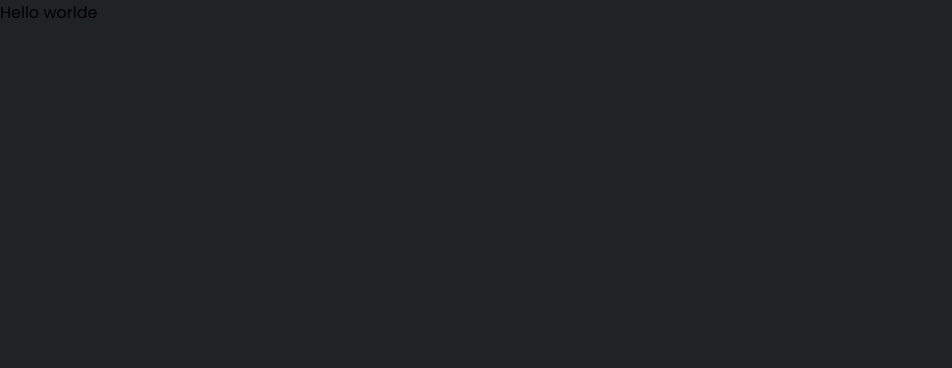
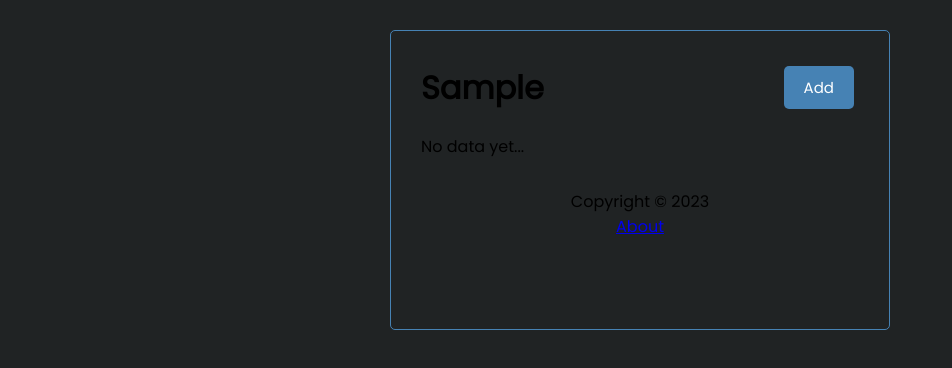
Before and after one commit to Peleton-011/yield-calculator, a React (Create React App) app: page / in a window 1280 px wide. Shown: the top 368 px of the page, without its empty margins (0-952 px from the left). Built offline with nearby package versions, Linux system fonts and the light colour scheme.

Commit message:
Add boilerplate UI

```diff
--- a/package.json
+++ b/package.json
@@ -38,6 +38,7 @@
     "create-react-app": "^5.0.1",
     "react": "^18.2.0",
     "react-dom": "^18.2.0",
+    "react-icons": "^4.8.0",
     "react-router-dom": "^6.9.0",
     "react-scripts": "^5.0.1",
     "web-vitals": "^3.3.0"
--- a/src/App.jsx
+++ b/src/App.jsx
@@ -1,13 +1,56 @@
-// import Header from "./components/Header";
+import Header from "./components/Header";
+import Footer from "./components/Footer";
+import Tasks from "./components/Tasks";
+import About from "./components/About";
+import TaskDetails from "./components/TaskDetails";
+import AddTask from "./components/AddTask";
+
 import { useState, useEffect } from "react";
 
 import { BrowserRouter as Router, Route, Routes } from "react-router-dom";
 
 function App() {
 
+    const data = [];
+    const showForm = false;
+
     return (
         <Router>
-            <div>Hello worlde</div>
+            <div className="container">
+                <Header
+                    title="Sample"
+                    onAdd={() => {"a"}}
+                    showAdd={showForm}
+                />
+                <Routes>
+                    <Route
+                        path="/"
+                        element={
+                            <>
+                                {showForm && (
+                                    <AddTask
+                                        onAdd={() => {"a"}}
+                                        setShowAdd={() => {"a"}}
+                                    />
+                                )}
+                                {data.length > 0 ? (
+                                    <Tasks
+                                        tasks={data}
+                                        setTasks={() => {"a"}}
+                                        onDelete={() => {"a"}}
+                                        onToggle={() => {"a"}}
+                                    />
+                                ) : (
+                                    "No data yet..."
+                                )}
+                            </>
+                        }
+                    />
+                    <Route path="/about" element={<About />} />
+                    <Route path="/task/:id" element={<TaskDetails />} />
+                </Routes>
+                <Footer />
+            </div>
         </Router>
     );
 }
```
Also changed, not shown: 1 other file (tests, documents, lock files or other folders).
